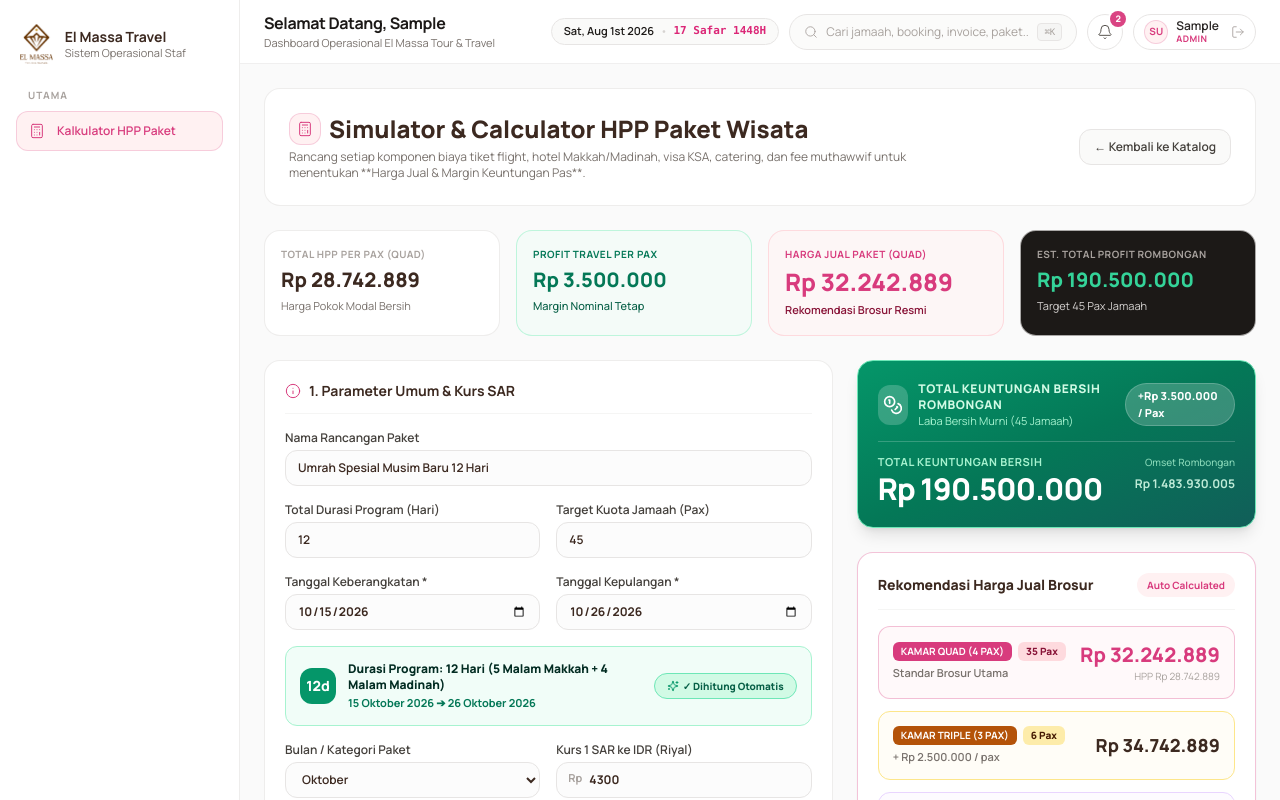
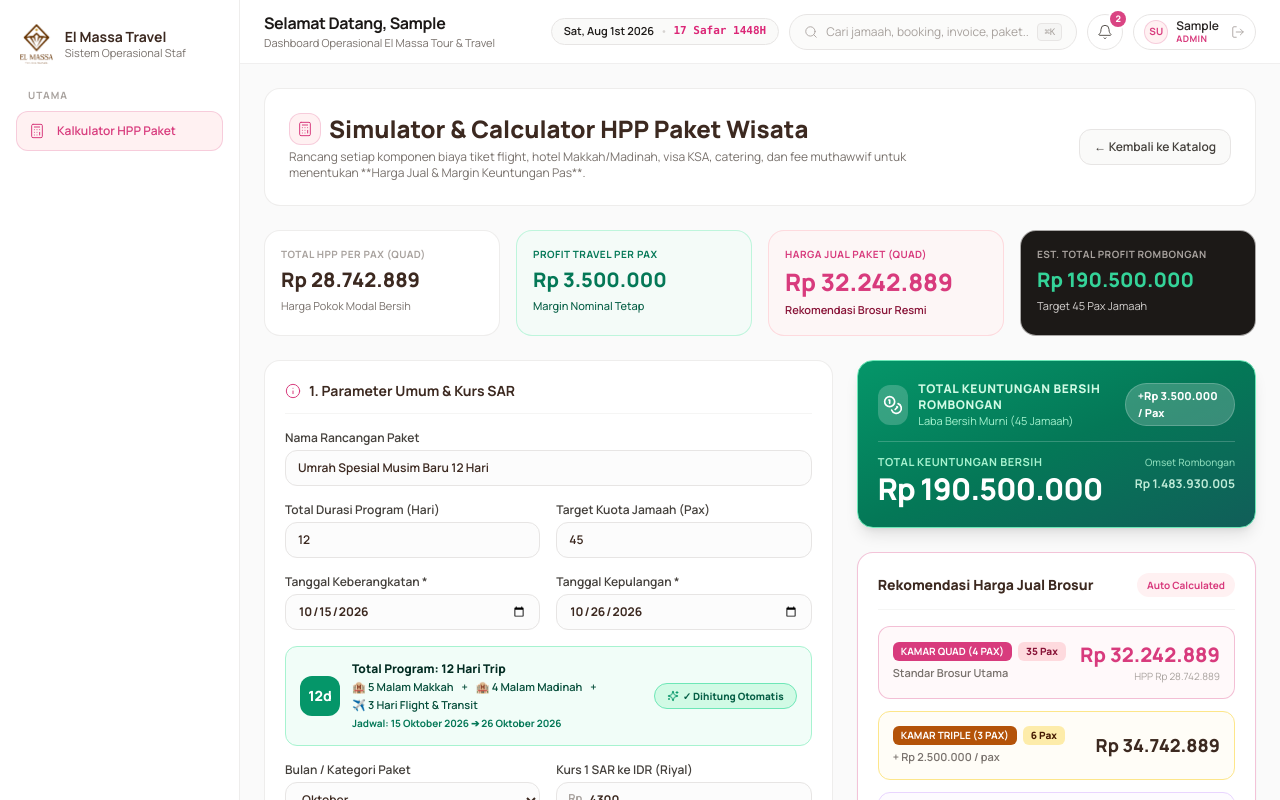
Before and after one commit to darcia2024/elmassa-administration, a Next.js app: page /paket/kalkulator in a window 1280 px wide. Shown: the top 800 px of the page. Built offline with nearby package versions, Linux system fonts and the light colour scheme; sample sign-in values are in the browser's storage.

Commit message:
clarify_12day_program_itinerary_breakdown_banner

```diff
--- a/app/paket/kalkulator/page.tsx
+++ b/app/paket/kalkulator/page.tsx
@@ -608,15 +608,22 @@ export default function PackageCalculatorPage() {
                 {/* 📅 LIVE AUTO-CALCULATED DURATION BANNER */}
                 <div className="sm:col-span-2 rounded-xl border border-emerald-200 bg-emerald-50/70 p-3.5 flex flex-col sm:flex-row sm:items-center justify-between gap-3">
                   <div className="flex items-center gap-3">
-                    <span className="grid h-9 w-9 shrink-0 place-items-center rounded-xl bg-emerald-600 text-white font-black text-sm shadow-xs">
+                    <span className="grid h-10 w-10 shrink-0 place-items-center rounded-xl bg-emerald-600 text-white font-black text-sm shadow-xs">
                       {durationDays}d
                     </span>
                     <div>
                       <p className="text-xs font-extrabold text-emerald-950">
-                        Durasi Program: {durationDays} Hari ({makkahNights} Malam Makkah + {madinahNights} Malam Madinah)
+                        Total Program: {durationDays} Hari Trip
                       </p>
-                      <p className="text-[11px] font-bold text-emerald-700 mt-0.5">
-                        {formatIndoDate(departureDate)} ➔ {formatIndoDate(returnDate)}
+                      <p className="text-[11px] font-semibold text-emerald-900 mt-0.5 flex flex-wrap items-center gap-x-2 gap-y-0.5">
+                        <span>🏨 {makkahNights} Malam Makkah</span>
+                        <span>+</span>
+                        <span>🏨 {madinahNights} Malam Madinah</span>
+                        <span>+</span>
+                        <span>✈️ {Math.max(durationDays - (makkahNights + madinahNights), 0)} Hari Flight & Transit</span>
+                      </p>
+                      <p className="text-[10px] font-bold text-emerald-700 mt-0.5">
+                        Jadwal: {formatIndoDate(departureDate)} ➔ {formatIndoDate(returnDate)}
                       </p>
                     </div>
                   </div>
```
